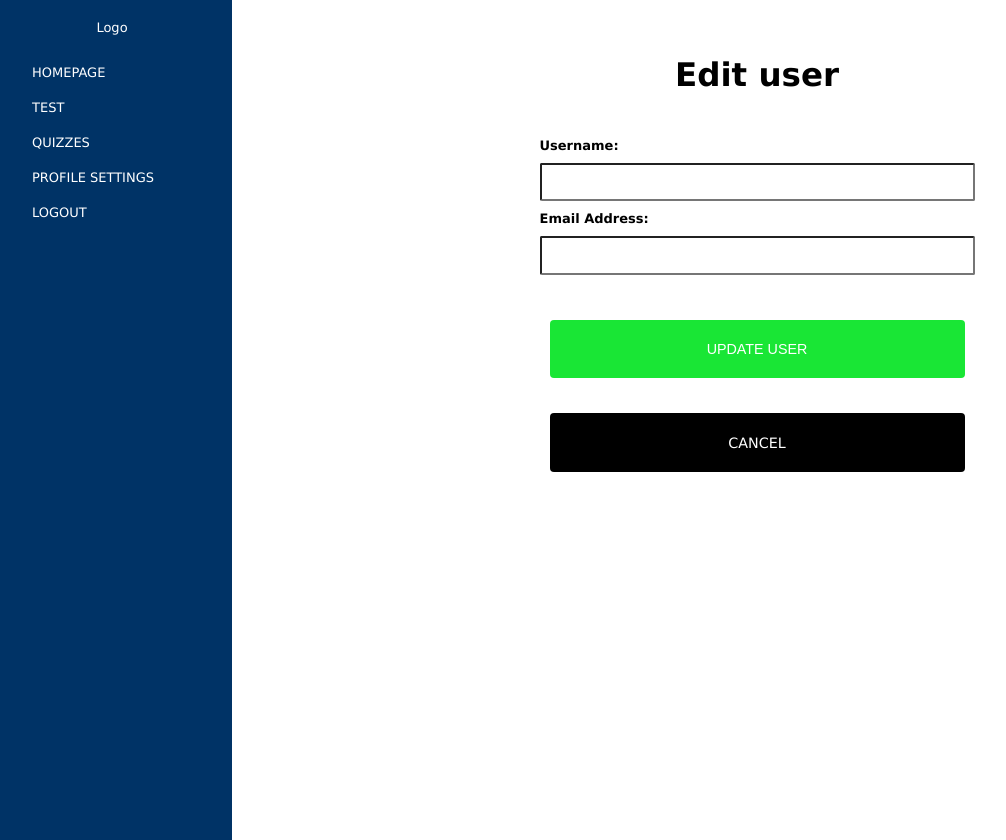
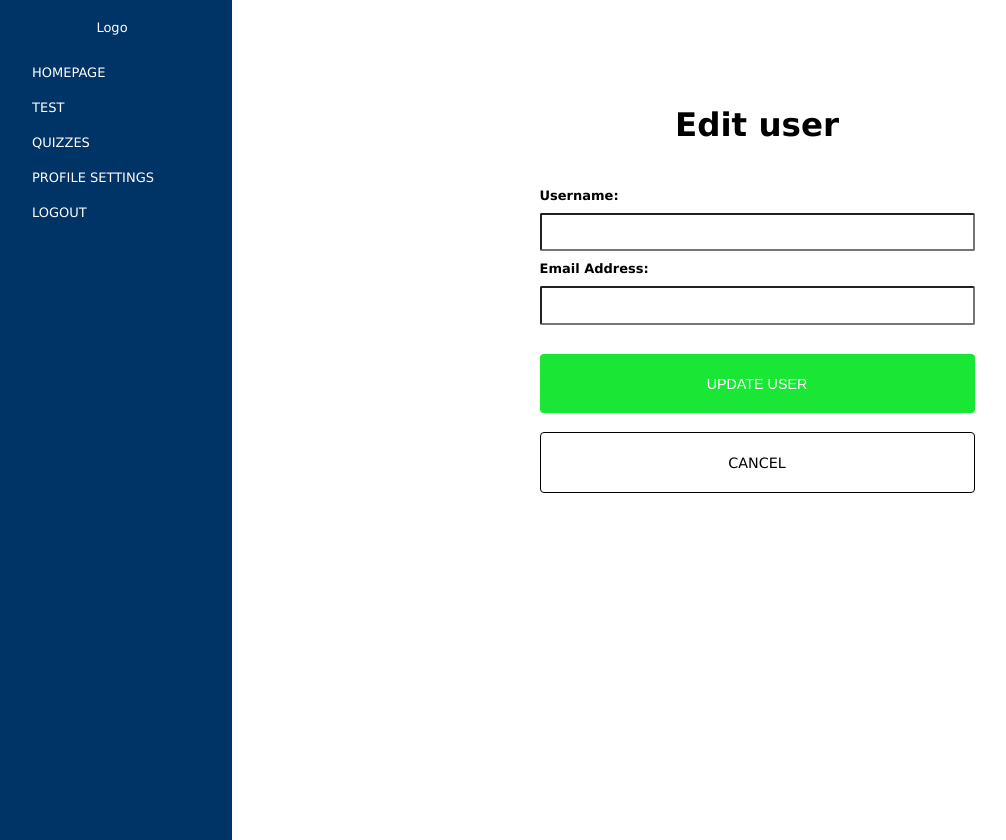
Before and after one commit to Ady119/speakIT, a Flask app: template app/templates/edit_user.html in a window 1280 px wide. Shown: the whole page, without its empty margins (8-1014 px from the left). Run offline with Flask 3, Linux system fonts and the light colour scheme; the template is opened without the code that fills it: most values are stand-ins (such as "Sample title", 1, 10 or a date in 2020); parts of the project's set-up code (start-up, migrations or seed data) failed here and were passed over.

Commit message:
Update edit_user.html

```diff
--- a/app/templates/edit_user.html
+++ b/app/templates/edit_user.html
@@ -2,6 +2,8 @@
 {% block title %}{{ title }}{% endblock %}
 {% block content %}
 <div class="column-container">
+    <div style="height: 50px; width:100%"></div>
+
         <div class="container">
             <div class="row">
                 <div class="m-auto form-container">
@@ -14,10 +16,8 @@
                             <input type="text" name="username" id="username" value="{{ user.username }}">
                         <label for="email">Email Address:</label>
                             <input type="email" name="email" id="email" value="{{ user.email }}">
-                        <div class="btn-wrapper">
-                            <button type="submit" class="btn-green">Update User</button>
-                            <a href="{{ url_for('admin.users')}}" class="btn-black">Cancel</a>
-                        </div>
+                            <button type="submit" class="btn-green text-white p-0 m-0 mt-2 pt-1 pb-1">Update User</button>
+                            <a href="{{ url_for('admin.users')}}" class="btn-outlined-black p-0 mt-2 m-0 pt-1 pb-1 ">Cancel</a>
                     </form>
                 </div>
             </div>
```
